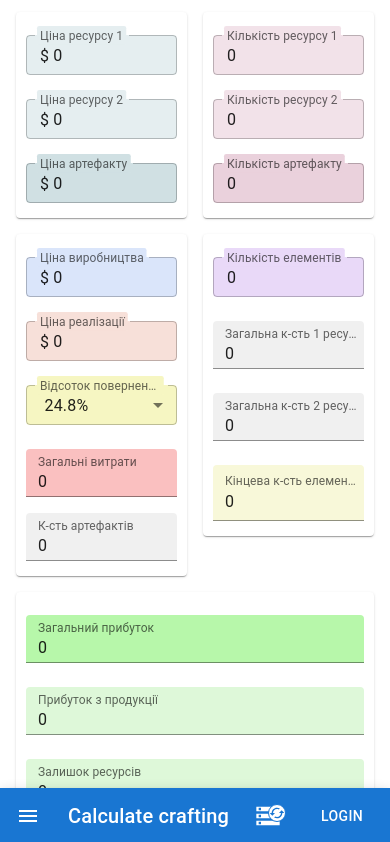
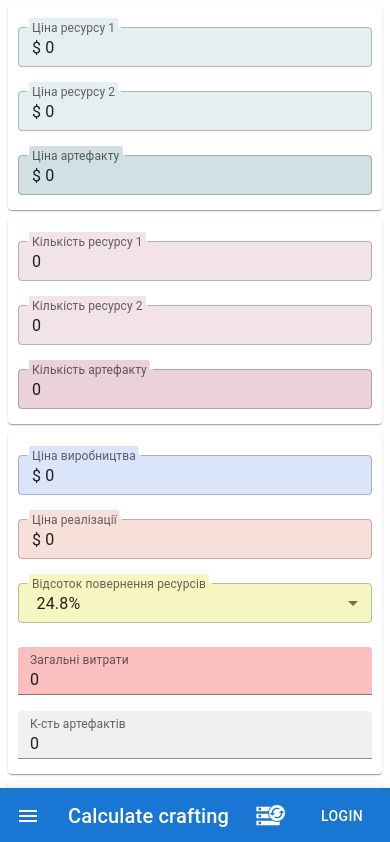
Before and after one commit to Oleksii-Martynenko-hub/craft-calculate, a React (Create React App) app: page / in a window 390 px wide. Shown: the top 842 px of the page. Built offline with nearby package versions, Linux system fonts and the light colour scheme.

Commit message:
Change responsive behavior, change spaces

```diff
--- a/src/components/Main.tsx
+++ b/src/components/Main.tsx
@@ -201,7 +201,6 @@ const Main = () => {
     setFactoryPrice(initData.factoryPrice)
     setRealizationPrice(initData.realizationPrice)
     setReturnPercent(initData.returnPercent)
-    setReturnPercentList(initData.returnPercentList)
     setInitialAmountItems(initData.initialAmountItems)
     setAdditionalPercent(undefined)
   };
@@ -260,12 +259,12 @@ const Main = () => {
 
       <Container sx={{
         paddingTop: { xs: 0, md: 4 },
-        paddingX: { xs: 2, md: 4 },
+        paddingX: { xs: 1, sm: 2, md: 4 },
         marginTop: { xs: "-60px", md: 0 },
         paddingBottom: { xs: "75px", md: 0 }
       }}>
-        <Grid container spacing={2}>
-          <Grid item xs={6} sm={4} md={true}>
+        <Grid container spacing={1}>
+          <Grid item xs={12} sm={4} md={true}>
             <Item>
               {resources.map((resource, i) => (
                 <NumberFormat
@@ -312,7 +311,7 @@ const Main = () => {
             </Item>
           </Grid>
 
-          <Grid item xs={6} sm={4} md={true}>
+          <Grid item xs={12} sm={4} md={true}>
             <Item>
               {resources.map((resource, i) => (
                 <NumberFormat
@@ -357,7 +356,7 @@ const Main = () => {
             </Item>
           </Grid>
 
-          <Grid item xs={6} sm={4} md={true}>
+          <Grid item xs={12} sm={4} md={true}>
             <Item>
               <NumberFormat
                 { ...numberFormatProps }
@@ -479,7 +478,7 @@ const Main = () => {
             </Item>
           </Grid>
 
-          <Grid item xs={6} sm={6} md={true}>
+          <Grid item xs={12} sm={6} md={true}>
             <Item>
               <NumberFormat
                 { ...numberFormatProps }
```
